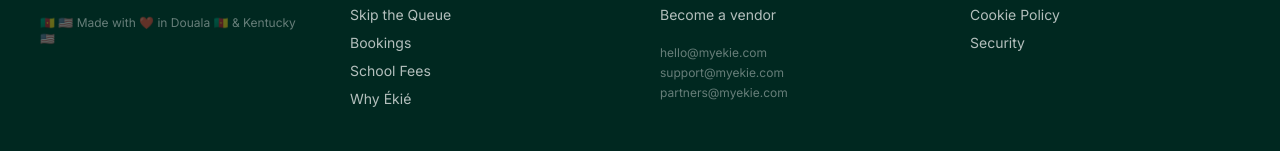
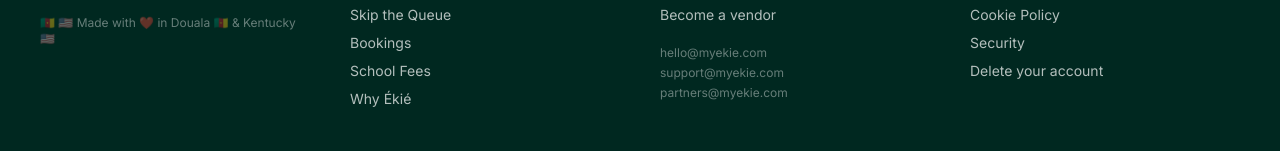
Before and after one commit to Fabiola2025/ekie-website, a Next.js app: page / in a window 1280 px wide. Shown: the part 8730-8881 px from the top of the page. Built offline with nearby package versions, Linux system fonts and the light colour scheme; a web font is replaced by a local one.

Commit message:
Add /data-deletion page + Footer link for Play Store account deletion requirement

```diff
--- a/components/Footer.tsx
+++ b/components/Footer.tsx
@@ -53,6 +53,7 @@
               <li><Link href="/terms" className="hover:text-gold transition-colors">{t.footer.legalLinks.terms}</Link></li>
               <li><Link href="/cookies" className="hover:text-gold transition-colors">{t.footer.legalLinks.cookies}</Link></li>
               <li><Link href="/security" className="hover:text-gold transition-colors">{t.footer.legalLinks.security}</Link></li>
+              <li><Link href="/data-deletion" className="hover:text-gold transition-colors">{t.footer.legalLinks.dataDeletion}</Link></li>
             </ul>
           </div>
         </div>
--- a/lib/i18n.ts
+++ b/lib/i18n.ts
@@ -252,6 +252,7 @@
         terms: 'Terms of Service',
         cookies: 'Cookie Policy',
         security: 'Security',
+        dataDeletion: 'Delete your account',
       },
       madeIn: 'Made with ❤️ in Douala 🇨🇲 & Kentucky 🇺🇸',
     },
@@ -632,6 +633,7 @@
         terms: 'Conditions d\'utilisation',
         cookies: 'Politique de cookies',
         security: 'Sécurité',
+        dataDeletion: 'Supprimer votre compte',
       },
       madeIn: 'Fait avec ❤️ à Douala 🇨🇲 & Kentucky 🇺🇸',
     },
```
